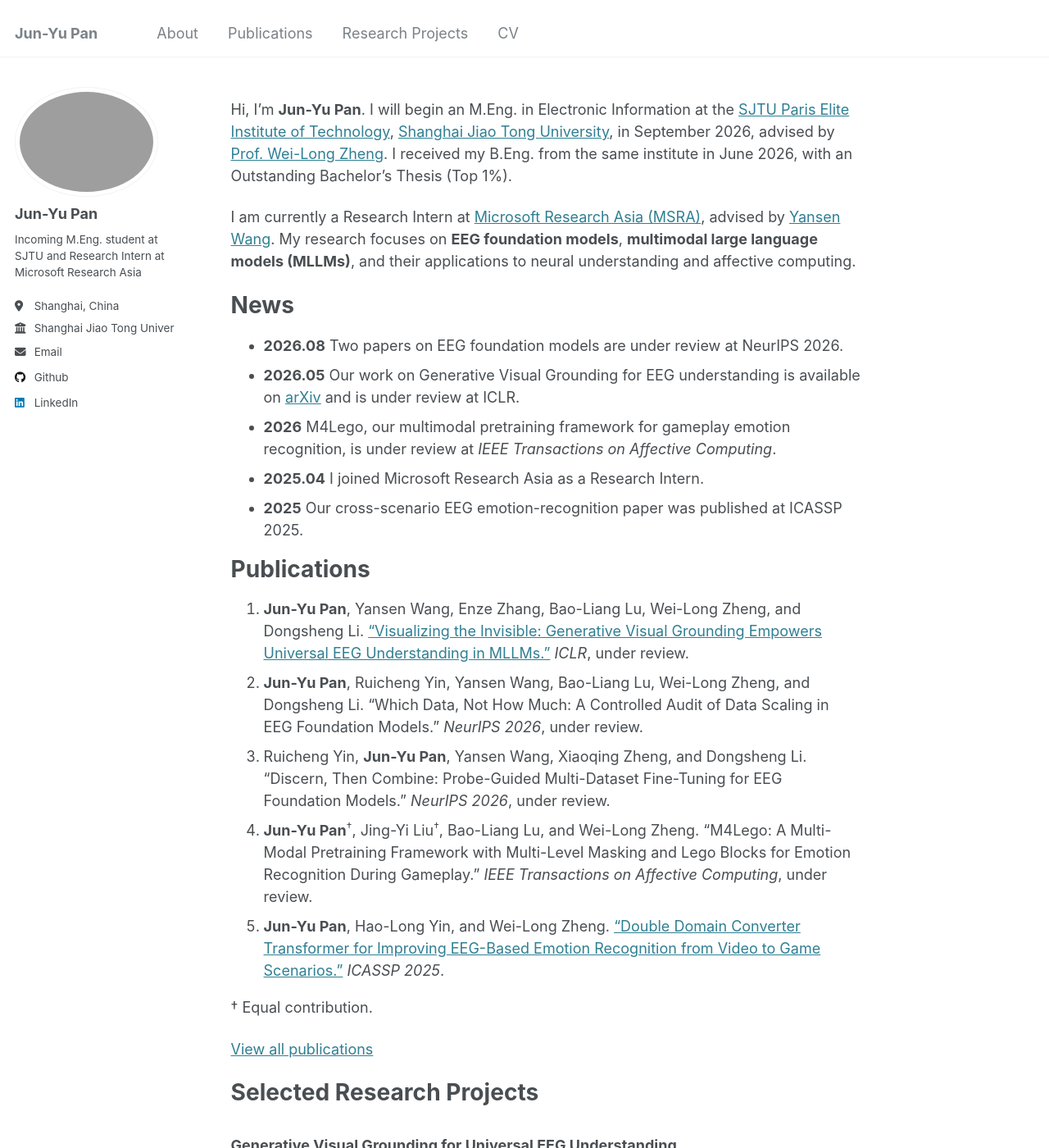
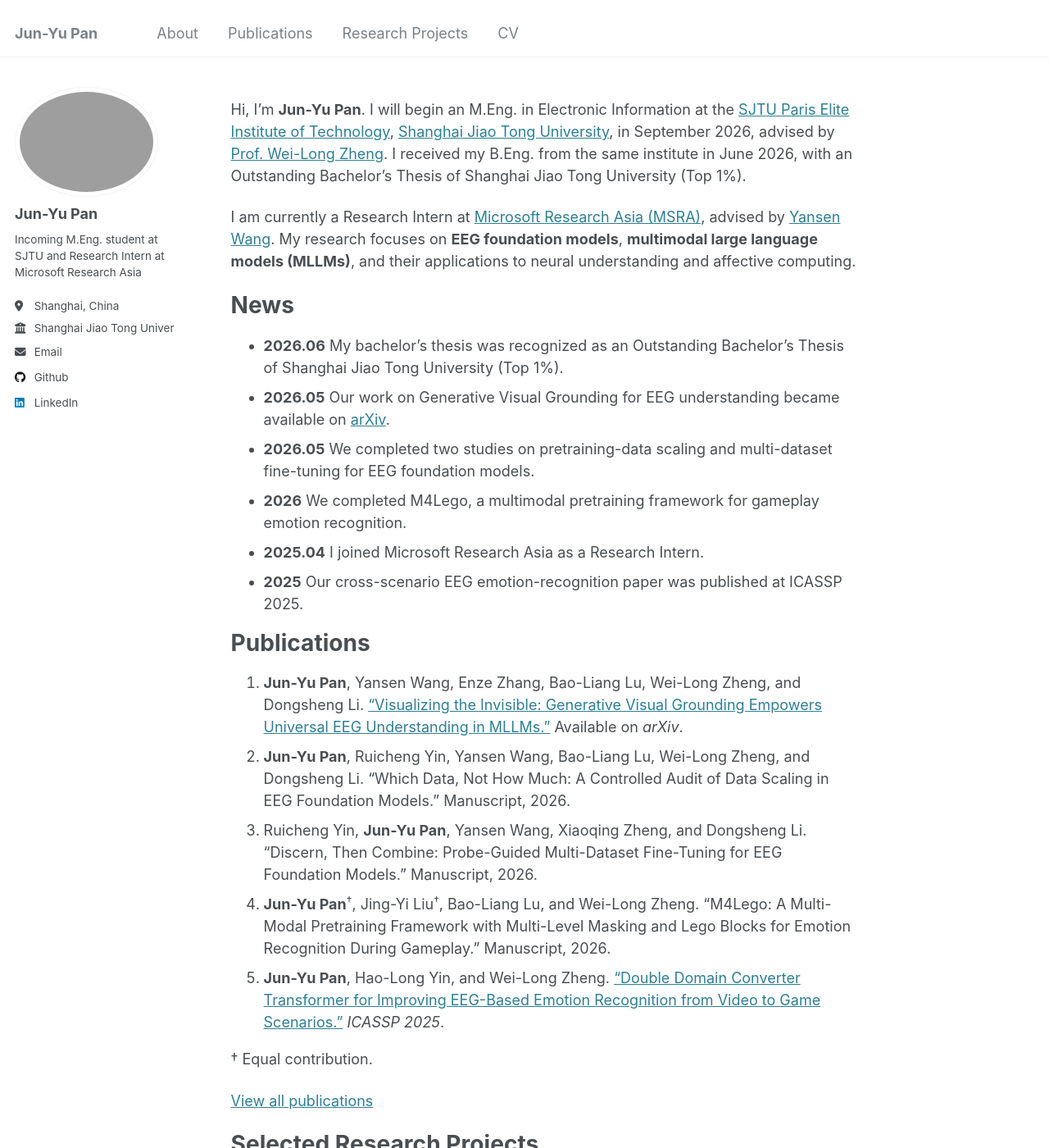
Before and after one commit to AlbertMentat/AlbertMentat.github.io, a Jekyll site: the page built from _pages/about.md, in a window 1280 px wide and 1400 px high. Shown: the whole window at 82% size. Built offline with Jekyll 4.4.1, drawn with Linux system fonts in a browser that asks for light colours.

```diff
--- a/_pages/about.md
+++ b/_pages/about.md
@@ -7,24 +7,25 @@ redirect_from:
   - /about.html
 ---
 
-Hi, I'm **Jun-Yu Pan**. I will begin an M.Eng. in Electronic Information at the [SJTU Paris Elite Institute of Technology](https://speit.sjtu.edu.cn/), [Shanghai Jiao Tong University](https://www.sjtu.edu.cn/), in September 2026, advised by [Prof. Wei-Long Zheng](https://weilongzheng.github.io/). I received my B.Eng. from the same institute in June 2026, with an Outstanding Bachelor's Thesis (Top 1%).
+Hi, I'm **Jun-Yu Pan**. I will begin an M.Eng. in Electronic Information at the [SJTU Paris Elite Institute of Technology](https://speit.sjtu.edu.cn/), [Shanghai Jiao Tong University](https://www.sjtu.edu.cn/), in September 2026, advised by [Prof. Wei-Long Zheng](https://weilongzheng.github.io/). I received my B.Eng. from the same institute in June 2026, with an Outstanding Bachelor's Thesis of Shanghai Jiao Tong University (Top 1%).
 
 I am currently a Research Intern at [Microsoft Research Asia (MSRA)](https://www.microsoft.com/en-us/research/lab/microsoft-research-asia/), advised by [Yansen Wang](https://www.microsoft.com/en-us/research/people/yansenwang/). My research focuses on **EEG foundation models**, **multimodal large language models (MLLMs)**, and their applications to neural understanding and affective computing.
 
 News
 ======
-- **2026.08** Two papers on EEG foundation models are under review at NeurIPS 2026.
-- **2026.05** Our work on Generative Visual Grounding for EEG understanding is available on [arXiv](https://arxiv.org/abs/2605.18172) and is under review at ICLR.
-- **2026** M4Lego, our multimodal pretraining framework for gameplay emotion recognition, is under review at *IEEE Transactions on Affective Computing*.
+- **2026.06** My bachelor's thesis was recognized as an Outstanding Bachelor's Thesis of Shanghai Jiao Tong University (Top 1%).
+- **2026.05** Our work on Generative Visual Grounding for EEG understanding became available on [arXiv](https://arxiv.org/abs/2605.18172).
+- **2026.05** We completed two studies on pretraining-data scaling and multi-dataset fine-tuning for EEG foundation models.
+- **2026** We completed M4Lego, a multimodal pretraining framework for gameplay emotion recognition.
 - **2025.04** I joined Microsoft Research Asia as a Research Intern.
 - **2025** Our cross-scenario EEG emotion-recognition paper was published at ICASSP 2025.
 
 Publications
 ======
-1. **Jun-Yu Pan**, Yansen Wang, Enze Zhang, Bao-Liang Lu, Wei-Long Zheng, and Dongsheng Li. ["Visualizing the Invisible: Generative Visual Grounding Empowers Universal EEG Understanding in MLLMs."](https://arxiv.org/abs/2605.18172) *ICLR*, under review.
-2. **Jun-Yu Pan**, Ruicheng Yin, Yansen Wang, Bao-Liang Lu, Wei-Long Zheng, and Dongsheng Li. "Which Data, Not How Much: A Controlled Audit of Data Scaling in EEG Foundation Models." *NeurIPS 2026*, under review.
-3. Ruicheng Yin, **Jun-Yu Pan**, Yansen Wang, Xiaoqing Zheng, and Dongsheng Li. "Discern, Then Combine: Probe-Guided Multi-Dataset Fine-Tuning for EEG Foundation Models." *NeurIPS 2026*, under review.
-4. <strong>Jun-Yu Pan</strong><sup>&dagger;</sup>, Jing-Yi Liu<sup>&dagger;</sup>, Bao-Liang Lu, and Wei-Long Zheng. "M4Lego: A Multi-Modal Pretraining Framework with Multi-Level Masking and Lego Blocks for Emotion Recognition During Gameplay." *IEEE Transactions on Affective Computing*, under review.
+1. **Jun-Yu Pan**, Yansen Wang, Enze Zhang, Bao-Liang Lu, Wei-Long Zheng, and Dongsheng Li. ["Visualizing the Invisible: Generative Visual Grounding Empowers Universal EEG Understanding in MLLMs."](https://arxiv.org/abs/2605.18172) Available on *arXiv*.
+2. **Jun-Yu Pan**, Ruicheng Yin, Yansen Wang, Bao-Liang Lu, Wei-Long Zheng, and Dongsheng Li. "Which Data, Not How Much: A Controlled Audit of Data Scaling in EEG Foundation Models." Manuscript, 2026.
+3. Ruicheng Yin, **Jun-Yu Pan**, Yansen Wang, Xiaoqing Zheng, and Dongsheng Li. "Discern, Then Combine: Probe-Guided Multi-Dataset Fine-Tuning for EEG Foundation Models." Manuscript, 2026.
+4. <strong>Jun-Yu Pan</strong><sup>&dagger;</sup>, Jing-Yi Liu<sup>&dagger;</sup>, Bao-Liang Lu, and Wei-Long Zheng. "M4Lego: A Multi-Modal Pretraining Framework with Multi-Level Masking and Lego Blocks for Emotion Recognition During Gameplay." Manuscript, 2026.
 5. **Jun-Yu Pan**, Hao-Long Yin, and Wei-Long Zheng. ["Double Domain Converter Transformer for Improving EEG-Based Emotion Recognition from Video to Game Scenarios."](https://ieeexplore.ieee.org/document/10889052) *ICASSP 2025*.
 
 &dagger; Equal contribution.
```
Also changed, not shown: _pages/cv.md (+5 -5 lines), _pages/publications.html (+4 -4 lines), 1 other file.
